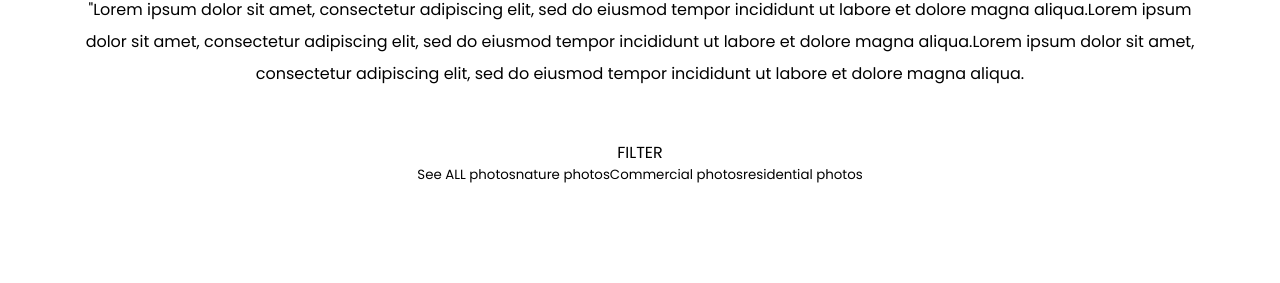
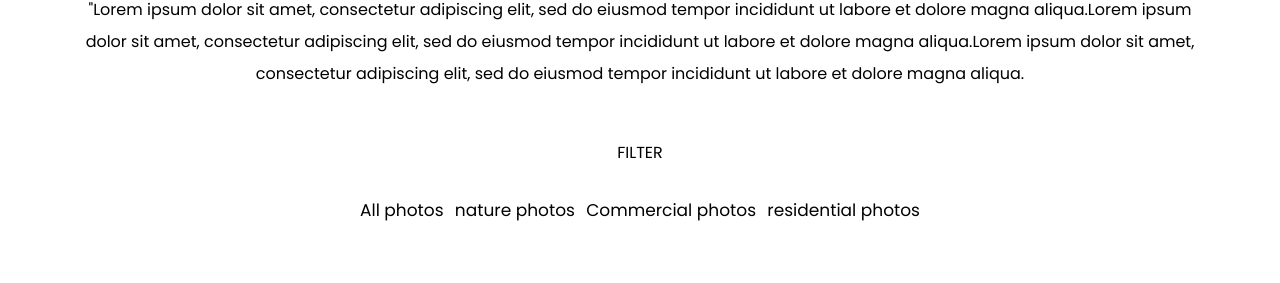
Before and after one commit to cerlans/Construction-Site-Redone, a React (Create React App) app: page / in a window 1280 px wide. Shown: the part 2479-2762 px from the top of the page. Built offline with nearby package versions, Linux system fonts and the light colour scheme.

Commit message:
2 files modified

```diff
--- a/src/Gallery.js
+++ b/src/Gallery.js
@@ -29,7 +29,7 @@ function Gallery(){
        Filter
       <i class="fas fa-sort-down"></i>
         <div className={currentClass}>
-          <button onClick = {function(){setFilter('')}}> See ALL photos</button>
+          <button onClick = {function(){setFilter('')}}>All photos</button>
           <button onClick={function(){setFilter('Nature')}}>nature photos</button>
           <button onClick={function(){setFilter('Commercial')}}>Commercial photos</button>
           <button onClick={function(){setFilter('Residential')}}>residential photos</button>
--- a/src/style.css
+++ b/src/style.css
@@ -471,15 +471,25 @@ padding:10px;
   }
   .filter-container  .filter-button{
     border:none;
-    width:100%;
+    width:50%;
  }
   .filter-container .hidden-menu{
-    display:block;
+     display:flex;
+     margin-top:2rem;
+    justify-content:space-between;
   }
   .filter-container .hidden-menu button {
+     cursor:pointer;
      background: transparent;
-  box-shadow: 0px 0px 0px transparent;
-  border: 0px solid transparent;
-  text-shadow: 0px 0px 0px transparent;
+     box-shadow: 0px 0px 0px transparent;
+     border: 0px solid transparent;
+     text-shadow: 0px 0px 0px transparent;
+     font-size:17px;
+      transition: 0.3s;
+
   }
+  .filter-container .hidden-menu button:hover {
+    color:#FF7900;
+  }
+
 }
```
